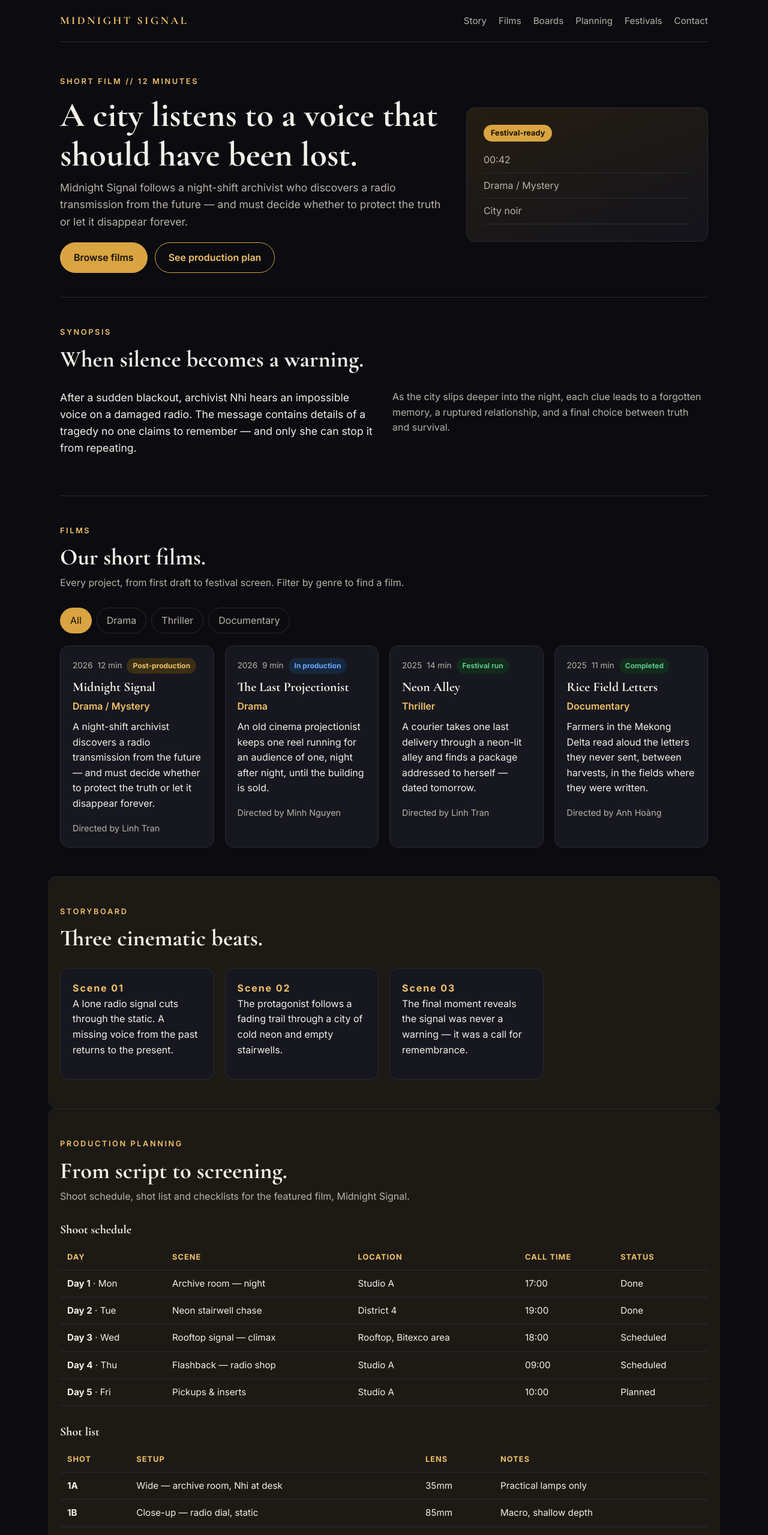
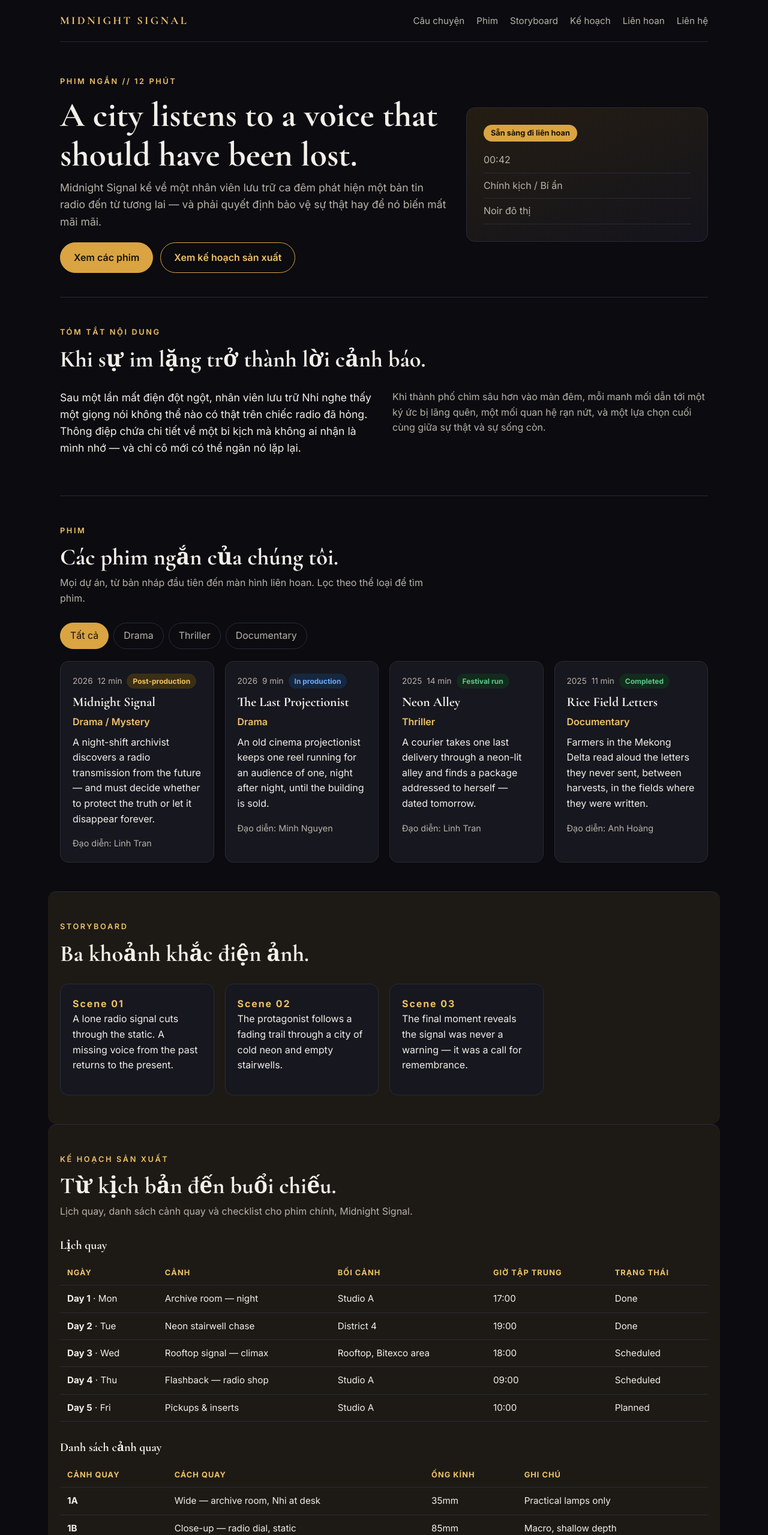
Before and after one commit to binhnguyen25/short-film-studio, a React (Vite) app: page / in a window 1280 px wide. Shown: the top 2559 px of the page at 60% size. Built offline with nearby package versions, Linux system fonts and the light colour scheme.

Commit message:
Dịch toàn bộ trang web sang tiếng Việt

```diff
--- a/src/main.jsx
+++ b/src/main.jsx
@@ -13,28 +13,28 @@ import {
   festivals,
 } from './data.js'
 
-const GENRES = ['All', ...new Set(films.map((f) => f.genre.split(' / ')[0]))]
+const GENRES = ['Tất cả', ...new Set(films.map((f) => f.genre.split(' / ')[0]))]
 
 function StatusBadge({ status, tone }) {
   return <span className={`badge tone-${tone || 'amber'}`}>{status}</span>
 }
 
 function FilmsSection() {
-  const [genre, setGenre] = useState('All')
+  const [genre, setGenre] = useState('Tất cả')
   const shown = useMemo(
-    () => (genre === 'All' ? films : films.filter((f) => f.genre.startsWith(genre))),
+    () => (genre === 'Tất cả' ? films : films.filter((f) => f.genre.startsWith(genre))),
     [genre],
   )
   return (
     <section id="films" className="panel">
       <div className="section-heading">
-        <p className="eyebrow">Films</p>
-        <h2>Our short films.</h2>
+        <p className="eyebrow">Phim</p>
+        <h2>Các phim ngắn của chúng tôi.</h2>
         <p className="section-sub">
-          Every project, from first draft to festival screen. Filter by genre to find a film.
+          Mọi dự án, từ bản nháp đầu tiên đến màn hình liên hoan. Lọc theo thể loại để tìm phim.
         </p>
       </div>
-      <div className="filter-row" role="group" aria-label="Filter films by genre">
+      <div className="filter-row" role="group" aria-label="Lọc phim theo thể loại">
         {GENRES.map((g) => (
           <button
             key={g}
@@ -57,7 +57,7 @@ function FilmsSection() {
             <h3>{film.title}</h3>
             <p className="film-genre">{film.genre}</p>
             <p>{film.logline}</p>
-            <p className="film-director">Directed by {film.director}</p>
+            <p className="film-director">Đạo diễn: {film.director}</p>
           </article>
         ))}
       </div>
@@ -86,7 +86,7 @@ function Checklist({ phase, items }) {
     <div className="check-card">
       <h3>{phase}</h3>
       <p className="check-progress">
-        {done.length} / {items.length} done
+        {done.length} / {items.length} đã xong
       </p>
       <ul className="check-list">
         {items.map((item) => (
@@ -106,23 +106,23 @@ function PlanningSection() {
   return (
     <section id="planning" className="panel accent">
       <div className="section-heading">
-        <p className="eyebrow">Production planning</p>
-        <h2>From script to screening.</h2>
+        <p className="eyebrow">Kế hoạch sản xuất</p>
+        <h2>Từ kịch bản đến buổi chiếu.</h2>
         <p className="section-sub">
-          Shoot schedule, shot list and checklists for the featured film, Midnight Signal.
+          Lịch quay, danh sách cảnh quay và checklist cho phim chính, Midnight Signal.
         </p>
       </div>
 
-      <h3 className="sub-heading">Shoot schedule</h3>
+      <h3 className="sub-heading">Lịch quay</h3>
       <div className="table-wrap">
         <table>
           <thead>
             <tr>
-              <th>Day</th>
-              <th>Scene</th>
-              <th>Location</th>
-              <th>Call time</th>
-              <th>Status</th>
+              <th>Ngày</th>
+              <th>Cảnh</th>
+              <th>Bối cảnh</th>
+              <th>Giờ tập trung</th>
+              <th>Trạng thái</th>
             </tr>
           </thead>
           <tbody>
@@ -141,15 +141,15 @@ function PlanningSection() {
         </table>
       </div>
 
-      <h3 className="sub-heading">Shot list</h3>
+      <h3 className="sub-heading">Danh sách cảnh quay</h3>
       <div className="table-wrap">
         <table>
           <thead>
             <tr>
-              <th>Shot</th>
-              <th>Setup</th>
-              <th>Lens</th>
-              <th>Notes</th>
+              <th>Cảnh quay</th>
+              <th>Cách quay</th>
+              <th>Ống kính</th>
+              <th>Ghi chú</th>
             </tr>
           </thead>
           <tbody>
@@ -167,7 +167,7 @@ function PlanningSection() {
         </table>
       </div>
 
-      <h3 className="sub-heading">Checklists</h3>
+      <h3 className="sub-heading">Checklist</h3>
       <div className="check-grid">
         {checklists.map((c) => (
           <Checklist key={c.phase} phase={c.phase} items={c.items} />
@@ -181,20 +181,20 @@ function FestivalSection() {
   return (
     <section id="festivals" className="panel">
       <div className="section-heading">
-        <p className="eyebrow">Festivals</p>
-        <h2>Submission tracker.</h2>
+        <p className="eyebrow">Liên hoan phim</p>
+        <h2>Theo dõi nộp liên hoan.</h2>
         <p className="section-sub">
-          Where each film has been sent, and what came back. Deadlines are in YYYY-MM-DD.
+          Mỗi phim đã gửi đi đâu, và kết quả ra sao. Hạn nộp theo định dạng NNNN-TT-NN.
         </p>
       </div>
       <div className="table-wrap">
         <table>
           <thead>
             <tr>
-              <th>Film</th>
-              <th>Festival</th>
-              <th>Deadline</th>
-              <th>Status</th>
+              <th>Phim</th>
+              <th>Liên hoan</th>
+              <th>Hạn nộp</th>
+              <th>Trạng thái</th>
             </tr>
           </thead>
           <tbody>
@@ -209,11 +209,11 @@ function FestivalSection() {
                   <StatusBadge
                     status={f.status}
                     tone={
-                      f.status === 'Selected'
+                      f.status === 'Được chọn'
                         ? 'green'
-                        : f.status === 'In review'
+                        : f.status === 'Đang xét duyệt'
                           ? 'blue'
-                          : f.status === 'Submitted'
+                          : f.status === 'Đã nộp'
                             ? 'amber'
                             : 'grey'
                     }
@@ -237,16 +237,16 @@ function ContactSection() {
   const submit = (e) => {
     e.preventDefault()
     if (!form.name.trim() || !form.message.trim()) {
-      setError('Please add your name and a message.')
+      setError('Vui lòng nhập tên và tin nhắn của bạn.')
       return
     }
     if (!/^[^\s@]+@[^\s@]+\.[^\s@]+$/.test(form.email.trim())) {
-      setError('Please enter a valid email address.')
+      setError('Vui lòng nhập địa chỉ email hợp lệ.')
       return
     }
     setError('')
     setSent(true)
-    const subject = encodeURIComponent(`Short Film Studio — message from ${form.name.trim()}`)
+    const subject = encodeURIComponent(`Short Film Studio — tin nhắn từ ${form.name.trim()}`)
     const body = encodeURIComponent(`${form.message.trim()}\n\n— ${form.name.trim()} (${form.email.trim()})`)
     window.location.href = `mailto:${studio.email}?subject=${subject}&body=${body}`
   }
@@ -254,10 +254,10 @@ function ContactSection() {
   return (
     <section id="contact" className="panel accent">
       <div className="section-heading">
-        <p className="eyebrow">Contact</p>
-        <h2>Work with us.</h2>
+        <p className="eyebrow">Liên hệ</p>
+        <h2>Hợp tác cùng chúng tôi.</h2>
         <p className="section-sub">
-          Screenings, collaborations, festival invitations — or just say hello. Based in{' '}
+          Buổi chiếu, hợp tác, lời mời liên hoan — hoặc chỉ cần chào nhau. Chúng tôi ở{' '}
           {studio.location}.
         </p>
       </div>
@@ -269,7 +269,7 @@ function ContactSection() {
             <a href={`mailto:${studio.email}`}>{studio.email}</a>
           </p>
           <p>
-            <strong>Location</strong>
+            <strong>Địa điểm</strong>
             <br />
             {studio.location}
           </p>
@@ -285,25 +285,25 @@ function ContactSection() {
         </div>
         <form className="contact-form" onSubmit={submit} noValidate>
           <label>
-            Your name
-            <input value={form.name} onChange={update('name')} placeholder="Your name" />
+            Tên của bạn
+            <input value={form.name} onChange={update('name')} placeholder="Tên của bạn" />
           </label>
           <label>
             Email
-            <input value={form.email} onChange={update('email')} placeholder="you@example.com" type="email" />
+            <input value={form.email} onChange={update('email')} placeholder="ban@example.com" type="email" />
           </label>
           <label>
-            Message
-            <textarea value={form.message} onChange={update('message')} rows={5} placeholder="Tell us about your project or screening…" />
+            Tin nhắn
+            <textarea value={form.message} onChange={update('message')} rows={5} placeholder="Kể cho chúng tôi về dự án hoặc buổi chiếu của bạn…" />
           </label>
           {error && <p className="form-error">{error}</p>}
           {sent && (
             <p className="form-ok">
-              Thanks — your email app should open with the message ready to send.
+              Cảm ơn bạn — ứng dụng email của bạn sẽ mở ra với tin nhắn đã soạn sẵn.
             </p>
           )}
           <button type="submit" className="button primary">
-            Send message
+            Gửi tin nhắn
           </button>
         </form>
       </div>
@@ -317,57 +317,57 @@ function App() {
       <header className="topbar">
         <div className="brand">MIDNIGHT SIGNAL</div>
         <nav>
-          <a href="#story">Story</a>
-          <a href="#films">Films</a>
-          <a href="#boards">Boards</a>
-          <a href="#planning">Planning</a>
-          <a href="#festivals">Festivals</a>
-          <a href="#contact">Contact</a>
+          <a href="#story">Câu chuyện</a>
+          <a href="#films">Phim</a>
+          <a href="#boards">Storyboard</a>
+          <a href="#planning">Kế hoạch</a>
+          <a href="#festivals">Liên hoan</a>
+          <a href="#contact">Liên hệ</a>
         </nav>
       </header>
 
       <main>
         <section className="hero">
           <div className="hero-copy">
-            <p className="eyebrow">SHORT FILM // 12 MINUTES</p>
+            <p className="eyebrow">PHIM NGẮN // 12 PHÚT</p>
             <h1>{studio.tagline}</h1>
             <p className="lede">
-              Midnight Signal follows a night-shift archivist who discovers a radio transmission from
-              the future — and must decide whether to protect the truth or let it disappear forever.
+              Midnight Signal kể về một nhân viên lưu trữ ca đêm phát hiện một bản tin radio đến từ
+              tương lai — và phải quyết định bảo vệ sự thật hay để nó biến mất mãi mãi.
             </p>
             <div className="cta-group">
               <a href="#films" className="button primary">
-                Browse films
+                Xem các phim
               </a>
               <a href="#planning" className="button secondary">
-                See production plan
+                Xem kế hoạch sản xuất
               </a>
             </div>
           </div>
           <div className="hero-card">
-            <div className="card-tag">Festival-ready</div>
+            <div className="card-tag">Sẵn sàng đi liên hoan</div>
             <div className="poster-grid">
               <span>00:42</span>
-              <span>Drama / Mystery</span>
-              <span>City noir</span>
+              <span>Chính kịch / Bí ẩn</span>
+              <span>Noir đô thị</span>
             </div>
           </div>
         </section>
 
         <section id="story" className="panel">
           <div className="section-heading">
-            <p className="eyebrow">Synopsis</p>
-            <h2>When silence becomes a warning.</h2>
+            <p className="eyebrow">Tóm tắt nội dung</p>
+            <h2>Khi sự im lặng trở thành lời cảnh báo.</h2>
           </div>
           <div className="story-grid">
             <p>
-              After a sudden blackout, archivist Nhi hears an impossible voice on a damaged radio.
-              The message contains details of a tragedy no one claims to remember — and only she can
-              stop it from repeating.
+              Sau một lần mất điện đột ngột, nhân viên lưu trữ Nhi nghe thấy một giọng nói không thể
+              nào có thật trên chiếc radio đã hỏng. Thông điệp chứa chi tiết về một bi kịch mà không
+              ai nhận là mình nhớ — và chỉ cô mới có thể ngăn nó lặp lại.
             </p>
             <p>
-              As the city slips deeper into the night, each clue leads to a forgotten memory, a ruptured
-              relationship, and a final choice between truth and survival.
+              Khi thành phố chìm sâu hơn vào màn đêm, mỗi manh mối dẫn tới một ký ức bị lãng quên,
+              một mối quan hệ rạn nứt, và một lựa chọn cuối cùng giữa sự thật và sự sống còn.
             </p>
           </div>
         </section>
@@ -377,7 +377,7 @@ function App() {
         <section id="boards" className="panel accent">
           <div className="section-heading">
             <p className="eyebrow">Storyboard</p>
-            <h2>Three cinematic beats.</h2>
+            <h2>Ba khoảnh khắc điện ảnh.</h2>
           </div>
           <div className="beat-grid">
             {storyBeats.map((beat) => (
@@ -393,8 +393,8 @@ function App() {
 
         <section id="timeline" className="panel timeline-panel">
           <div className="section-heading">
-            <p className="eyebrow">Production timeline</p>
-            <h2>From script to screening.</h2>
+            <p className="eyebrow">Tiến độ sản xuất</p>
+            <h2>Từ kịch bản đến buổi chiếu.</h2>
           </div>
           <ul className="timeline-list">
             {timeline.map((item) => (
```
